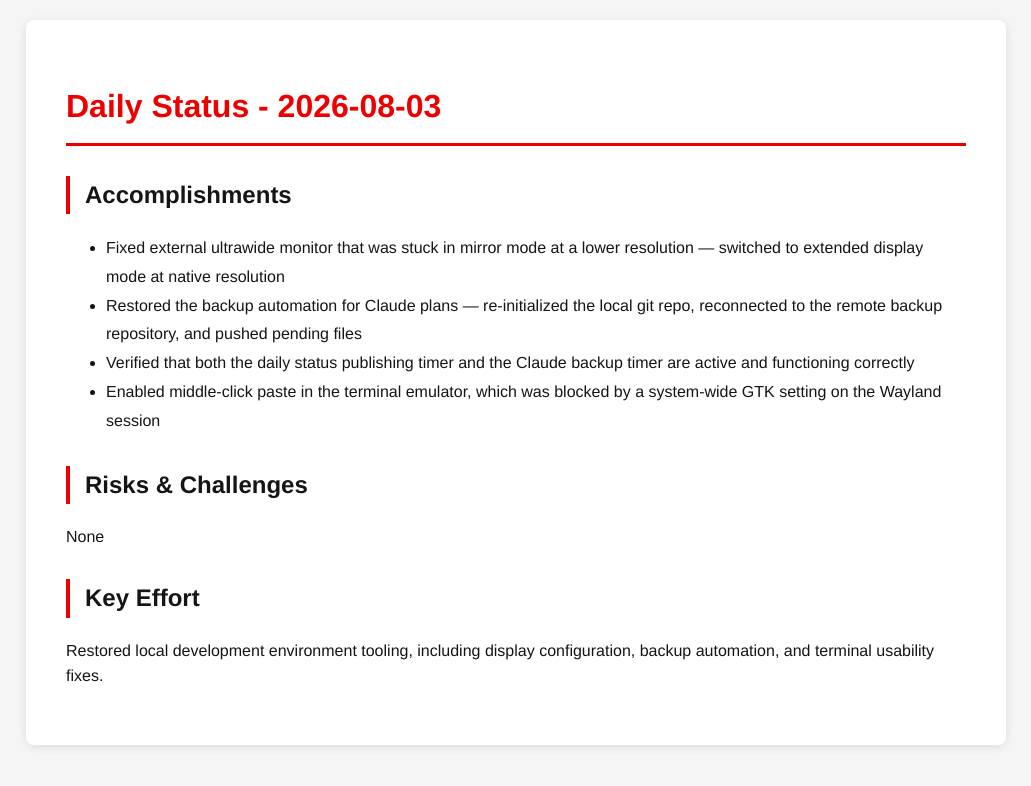
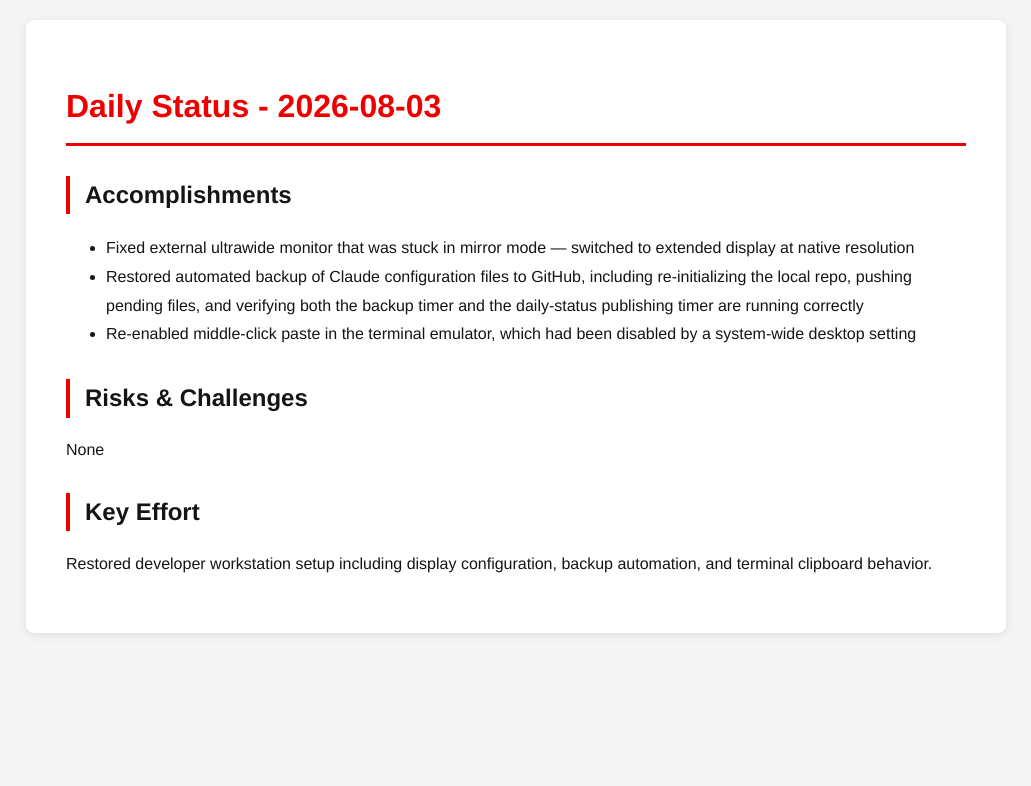
Before and after one commit to tzvatot/daily-status, a Jekyll site: the page built from 2026-08-03.md, in a window 1280 px wide. Shown: the top 786 px of the page, without its empty margins (124-1155 px from the left). Built offline with Jekyll 4.4.1, drawn with Linux system fonts in a browser that asks for light colours.

Commit message:
Daily status update - 2026-08-03

```diff
--- a/2026-08-03.md
+++ b/2026-08-03.md
@@ -7,13 +7,12 @@ date: 2026-08-03
 # Daily Status - 2026-08-03
 
 ## Accomplishments
-- Fixed external ultrawide monitor that was stuck in mirror mode at a lower resolution — switched to extended display mode at native resolution
-- Restored the backup automation for Claude plans — re-initialized the local git repo, reconnected to the remote backup repository, and pushed pending files
-- Verified that both the daily status publishing timer and the Claude backup timer are active and functioning correctly
-- Enabled middle-click paste in the terminal emulator, which was blocked by a system-wide GTK setting on the Wayland session
+- Fixed external ultrawide monitor that was stuck in mirror mode — switched to extended display at native resolution
+- Restored automated backup of Claude configuration files to GitHub, including re-initializing the local repo, pushing pending files, and verifying both the backup timer and the daily-status publishing timer are running correctly
+- Re-enabled middle-click paste in the terminal emulator, which had been disabled by a system-wide desktop setting
 
 ## Risks & Challenges
 None
 
 ## Key Effort
-Restored local development environment tooling, including display configuration, backup automation, and terminal usability fixes.
+Restored developer workstation setup including display configuration, backup automation, and terminal clipboard behavior.
```
